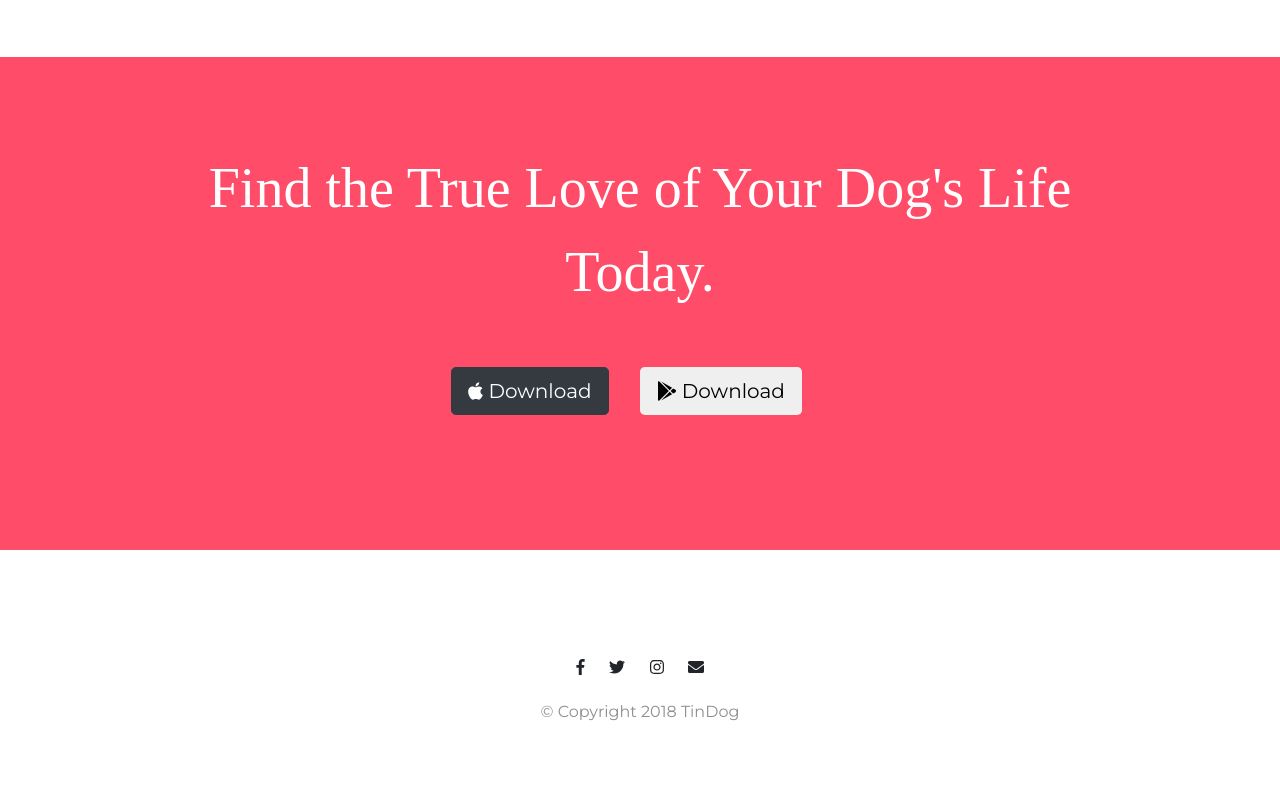
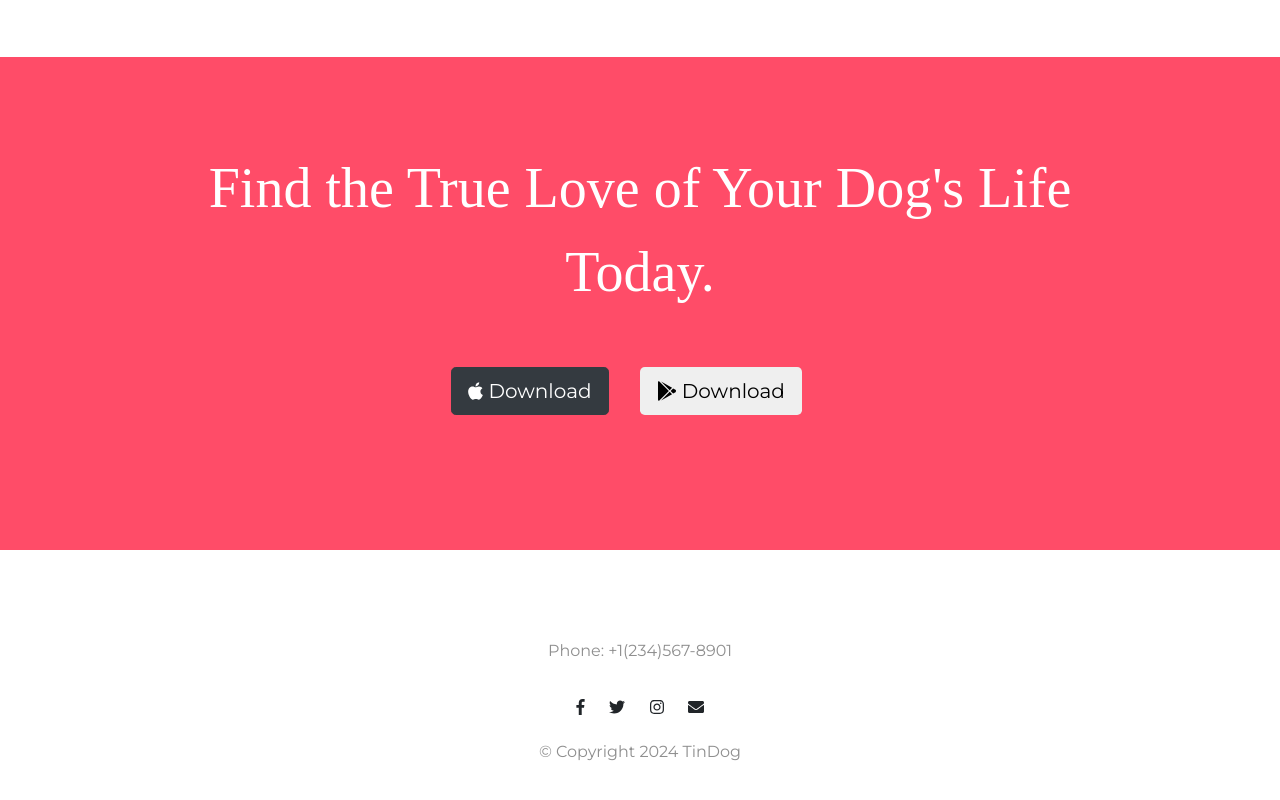
Before and after one commit to jake00o/clgproj-main.github.io, a plain HTML site: page index.html in a window 1280 px wide. Shown: the part 2441-3241 px from the top of the page. Drawn offline with nearby package versions, Linux system fonts and the light colour scheme.

Commit message:
Update index.html

```diff
--- a/index.html
+++ b/index.html
@@ -164,13 +164,16 @@
         </div>
     </section>
     <!-- Footer -->
+
     <footer class="white-section" id="footer">
         <div class="container-fluid">
+            <p>Phone: +1(234)567-8901</p>
             <i class="social-icon fab fa-facebook-f"></i>
             <i class="social-icon fab fa-twitter"></i>
             <i class="social-icon fab fa-instagram"></i>
             <i class="social-icon fas fa-envelope"></i>
-            <p>© Copyright 2018 TinDog</p>
+
+            <p>© Copyright 2024 TinDog</p>
         </div>
     </footer>
 </body>
```
